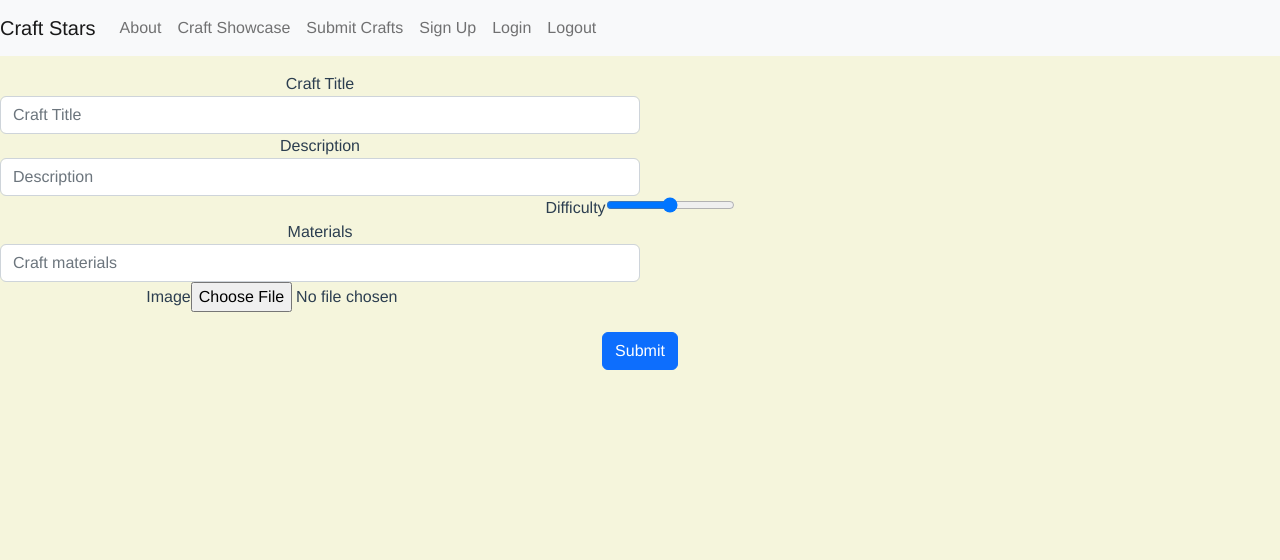
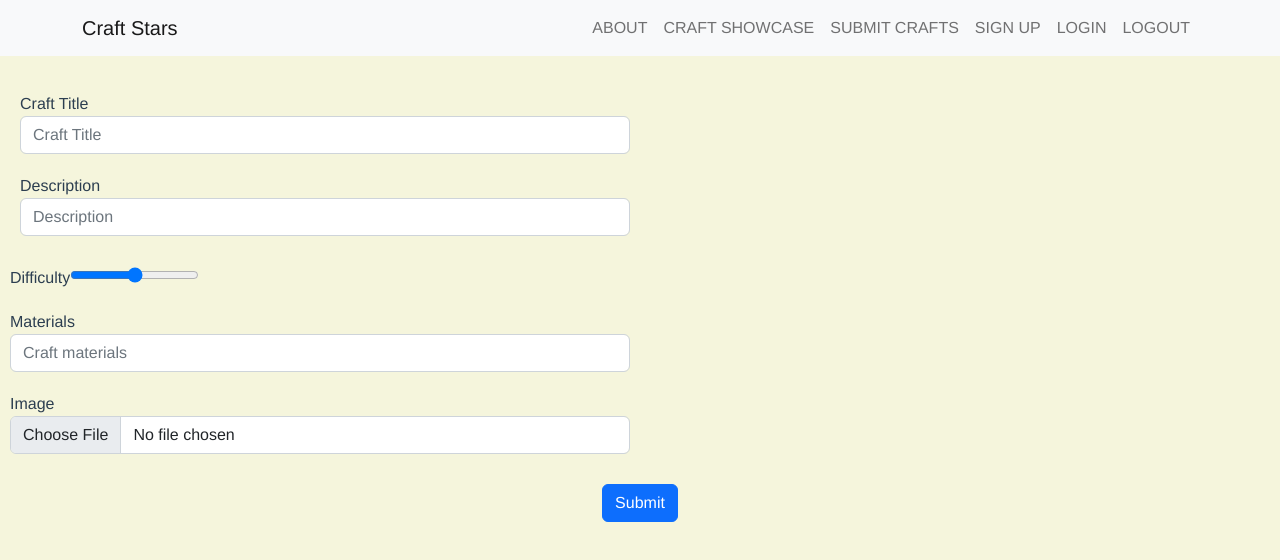
Before and after one commit to marocks31/personal-blog-frontend, a Vue app: page /crafts/new in a window 1280 px wide. Shown: the top 560 px of the page. Built offline with nearby package versions, Linux system fonts and the light colour scheme.

Commit message:
added Show Crafts Page

```diff
--- a/src/App.vue
+++ b/src/App.vue
@@ -1,20 +1,38 @@
+<script>
+export default {
+  data: function () {
+    return {
+      isLoggedIn: false,
+    };
+  },
+  watch: {
+    $route: function () {
+      this.isLoggedIn = !!localStorage.getItem("jwt");
+      console.log(localStorage.jwt, "jwt check");
+      console.log(this.isLoggedIn);
+    },
+  },
+};
+</script>
 <template>
-  <nav class="navbar navbar-expand-lg navbar-light bg-light">
-    <a class="navbar-brand" href="#">Craft Stars</a>
+  <div class="app">
+    <nav class="navbar navbar-expand-lg navbar-light bg-light" id="mainNav">
+      <div class="container">
+        <a class="navbar-brand" href="#page-top">Craft Stars</a>
         <button
           class="navbar-toggler"
           type="button"
           data-toggle="collapse"
-      data-target="#navbarSupportedContent"
-      aria-controls="navbarSupportedContent"
+          data-target="#navbarResponsive"
+          aria-controls="navbarResponsive"
           aria-expanded="false"
           aria-label="Toggle navigation"
         >
           <span class="navbar-toggler-icon"></span>
         </button>
 
-    <div class="collapse navbar-collapse" id="navbarSupportedContent">
-      <ul class="navbar-nav mr-auto">
+        <div class="collapse navbar-collapse" id="navbarResponsive">
+          <ul class="navbar-nav text-uppercase ms-auto py-4 py-lg-0">
             <li class="nav-item active">
               <a class="nav-link" href="/about">
                 About
@@ -25,22 +43,23 @@
               <a class="nav-link" href="/crafts">Craft Showcase</a>
             </li>
             <li class="nav-item">
-          <!-- change url later  -->
               <a class="nav-link" href="/crafts/new">Submit Crafts</a>
             </li>
-        <li class="nav-item">
+            <li class="nav-item" v-if="!isLoggedIn">
               <a class="nav-link" href="/signup">Sign Up</a>
             </li>
-        <li class="nav-item">
+            <li class="nav-item" v-if="!isLoggedIn">
               <a class="nav-link" href="/login">Login</a>
             </li>
-        <li class="nav-item">
+            <li class="nav-item" v-if="!isLoggedIn">
               <a class="nav-link" href="/logout">Logout</a>
             </li>
           </ul>
         </div>
+      </div>
     </nav>
     <router-view />
+  </div>
 </template>
 
 <style>
--- a/src/router/index.js
+++ b/src/router/index.js
@@ -5,6 +5,7 @@ import LoginView from "../views/LoginView.vue";
 import LogoutView from "../views/LogoutView.vue";
 import CraftsIndex from "..//views/CraftsIndex.vue";
 import CraftsNew from "..//views/CraftsNew.vue";
+import CraftsShow from "..//views/CraftsShow.vue";
 
 const routes = [
   {
@@ -45,6 +46,11 @@ const routes = [
     name: "crafts-new",
     component: CraftsNew,
   },
+  {
+    path: "/crafts/:id",
+    name: "crafts-show",
+    component: CraftsShow,
+  },
 ];
 
 const router = createRouter({
--- a/src/views/CraftsNew.vue
+++ b/src/views/CraftsNew.vue
@@ -44,7 +44,6 @@ export default {
 </script>
 
 <template>
-  <!-- bootstrap -->
   <form action="/posts" method="post" enctype="multipart/form-data" v-on:submit.prevent="createCraft()">
     <div class="form-row">
       <ul>
@@ -90,24 +89,22 @@ export default {
     </div>
     <div class="form-group col-md-6">
       <label for="craftDescription">Image</label>
-      <input type="file" name="image_file" placeholder="Craft image" />
+      <input type="file" name="image_file" placeholder="Craft image" class="form-control" />
     </div>
     <button type="submit" class="btn btn-primary">Submit</button>
   </form>
-
-  <!-- bootstrap form end -->
-
-  <div class="crafts-new">
-    <form action="/posts" method="post" enctype="multipart/form-data" v-on:submit.prevent="createCraft()">
-      <ul>
-        <li v-for="error in errors" v-bind:key="error">{{ error }}</li>
-      </ul>
-    </form>
-  </div>
 </template>
 <style>
 input[type="number"] {
   width: 200px;
 }
+.form-row {
+  padding: 10px;
+  text-align: left;
+}
+.form-group {
+  text-align: left;
+  padding: 10px;
+}
 /* need padding around all inputs, labels */
 </style>
--- /dev/null
+++ b/src/views/CraftsShow.vue
@@ -0,0 +1,24 @@
+<script>
+import axios from "axios";
+export default {
+  data: function () {
+    return {
+      craft: {},
+    };
+  },
+  created: function () {
+    axios.get("/crafts/" + this.$route.params.id).then((response) => {
+      console.log("crafts show", response);
+      this.craft = response.data;
+    });
+  },
+  methods: {},
+};
+</script>
+<template>
+  <div class="crafts-show">
+    <h2>{{ craft.name }}</h2>
+    <img v-bind:src="craft.image" v-bind:alt="craft.name" />
+    <p>{{ craft.description }}</p>
+  </div>
+</template>
```
Lines whose indentation alone changed are shown as unchanged.
